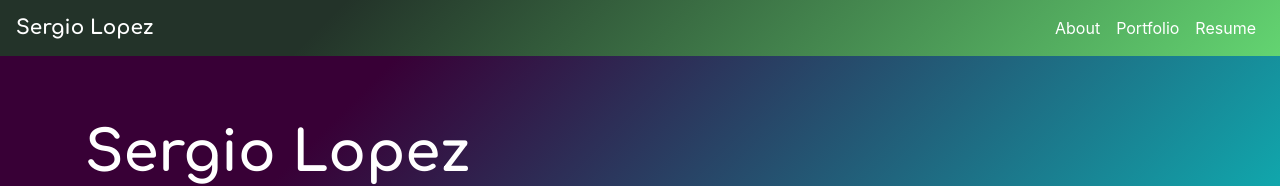
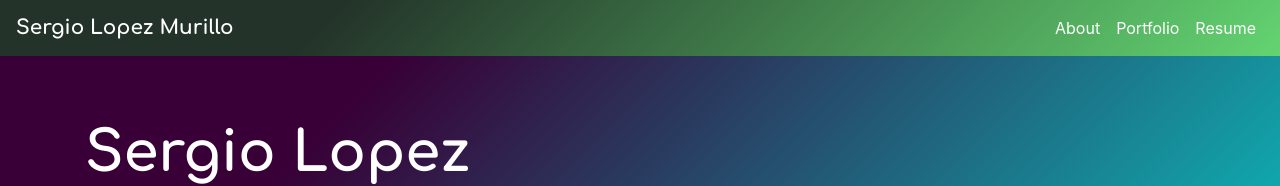
Before and after one commit to Cherjios/Portfolio-page-2, a website: page index.html in a window 1280 px wide. Shown: the top 186 px of the page. Drawn offline with nearby package versions, Linux system fonts and the light colour scheme.

Commit message:
adding lastname to title

```diff
--- a/index.html
+++ b/index.html
@@ -25,7 +25,7 @@
 
   <!-- navigation bar begins here  -->
   <nav class="navbar navbar-light navbar-expand-md bg-faded justify-content-center navcolor1">
-    <a href="#" class="navbar-brand d-flex w-50 mr-auto"><samp class="text-white title-font">Sergio Lopez</samp></a>
+    <a href="#" class="navbar-brand d-flex w-50 mr-auto"><samp class="text-white title-font">Sergio Lopez Murillo</samp></a>
     <button class="navbar-toggler" type="button" data-toggle="collapse" data-target="#collapsingNavbar3">
       <span class="navbar-toggler-icon"></span>
     </button>
```
